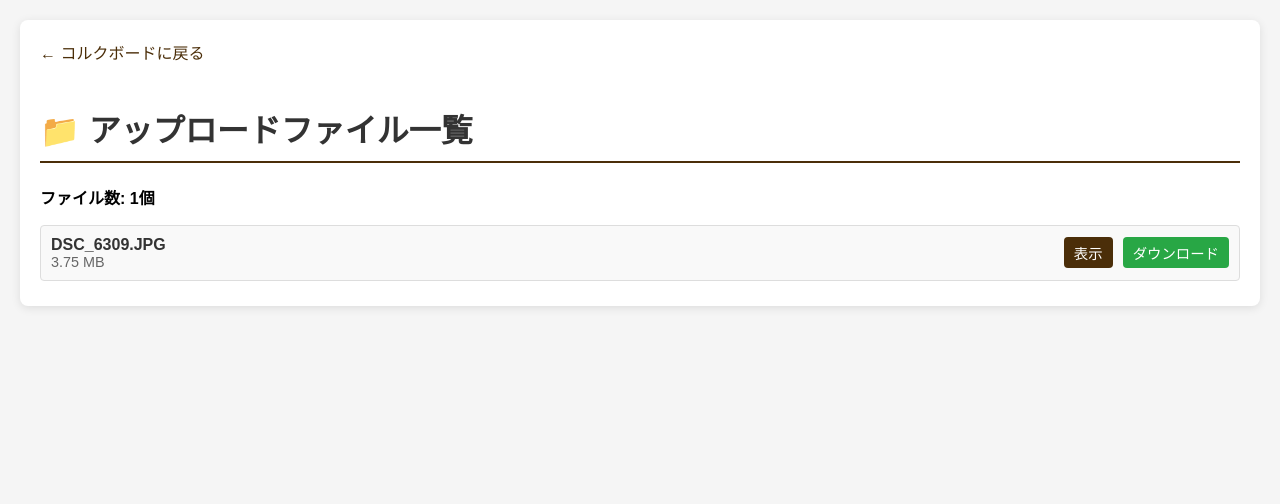
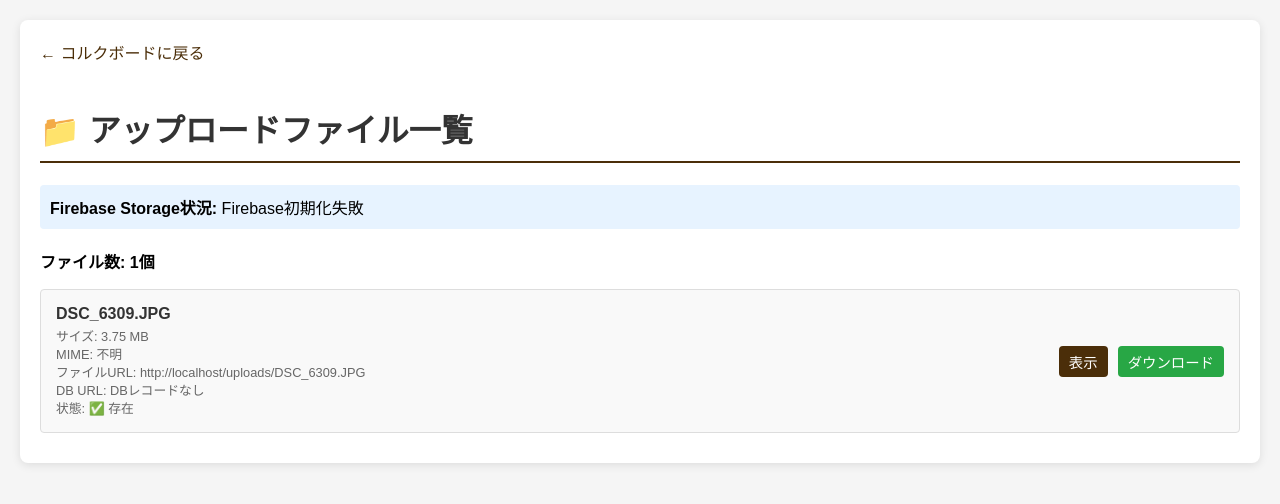
Before and after one commit to saku0601/kotonoha-bbs, a Flask app: page /admin/files in a window 1280 px wide. Shown: the top 504 px of the page. Run offline with Flask 3, Linux system fonts and the light colour scheme; a user stored in the database is signed in.

Commit message:
管理者ファイル一覧に詳細情報とFirebase状況を追加

```diff
--- a/app.py
+++ b/app.py
@@ -461,22 +461,53 @@ def admin_files():
     import os
     files = []
     upload_dir = app.config['UPLOAD_FOLDER']
+
+    # データベースのファイルレコードも取得
+    db_files = File.query.all()
+    db_file_dict = {f.filename: f for f in db_files}
+
+    # Firebase Storageの状況確認
+    firebase_status = "未初期化"
+    if firebase_initialized:
+        try:
+            bucket = storage.bucket()
+            firebase_status = f"初期化済み (Bucket: {bucket.name})"
+        except Exception as e:
+            firebase_status = f"エラー: {e}"
+    else:
+        firebase_status = "Firebase初期化失敗"
+
     if os.path.exists(upload_dir):
         for filename in os.listdir(upload_dir):
             file_path = os.path.join(upload_dir, filename)
             if os.path.isfile(file_path):
                 # ファイルサイズをMB単位で表示
                 size_mb = round(os.path.getsize(file_path) / (1024 * 1024), 2)
+                db_file = db_file_dict.get(filename)
                 files.append({
                     'name': filename,
                     'size_mb': size_mb,
-                    'url': url_for('uploaded_file', filename=filename),
+                    'url': url_for('uploaded_file', filename=filename, _external=True),
+                    'db_url': db_file.url if db_file else 'DBレコードなし',
+                    'mimetype': db_file.mimetype if db_file else '不明',
                     'exists': True
                 })
     else:
         flash('uploadsフォルダが存在しません')
 
-    return render_template('admin_files.html', files=files)
+    # DBレコードのみでファイルが存在しないものも表示
+    for db_file in db_files:
+        if not any(f['name'] == db_file.filename for f in files):
+            files.append({
+                'name': db_file.filename,
+                'size_mb': 0,
+                'url': 'ファイルなし',
+                'db_url': db_file.url or 'URLなし',
+                'mimetype': db_file.mimetype or '不明',
+                'exists': False
+            })
+
+    return render_template('admin_files.html', files=files, firebase_status=firebase_status)
 
 if __name__ == '__main__':
     with app.app_context():
--- a/templates/admin_files.html
+++ b/templates/admin_files.html
@@ -28,9 +28,9 @@
             display: flex;
             justify-content: space-between;
             align-items: center;
-            padding: 10px;
+            padding: 15px;
             border: 1px solid #ddd;
-            margin-bottom: 5px;
+            margin-bottom: 10px;
             border-radius: 4px;
             background: #f9f9f9;
         }
@@ -40,10 +40,20 @@
         .file-name {
             font-weight: bold;
             color: #333;
+            margin-bottom: 5px;
+        }
+        .file-details {
+            color: #666;
+            font-size: 0.8em;
+            line-height: 1.4;
         }
         .file-size {
             color: #666;
             font-size: 0.9em;
+        }
+        .missing-file {
+            background: #fff3cd;
+            border-color: #ffeaa7;
         }
         .file-actions {
             display: flex;
@@ -88,6 +98,9 @@
     <div class="container">
         <a href="{{ url_for('board') }}" class="back-link">← コルクボードに戻る</a>
         <h1>📁 アップロードファイル一覧</h1>
+        <div style="background: #e7f3ff; padding: 10px; border-radius: 4px; margin-bottom: 20px;">
+            <strong>Firebase Storage状況:</strong> {{ firebase_status }}
+        </div>
 
         {% with messages = get_flashed_messages() %}
             {% if messages %}
@@ -105,14 +118,24 @@
             {% if files %}
                 <p><strong>ファイル数: {{ files|length }}個</strong></p>
                 {% for file in files %}
-                    <div class="file-item">
+                    <div class="file-item {% if not file.exists %}missing-file{% endif %}">
                         <div class="file-info">
                             <div class="file-name">{{ file.name }}</div>
-                            <div class="file-size">{{ file.size_mb }} MB</div>
+                            <div class="file-details">
+                                <div>サイズ: {{ file.size_mb }} MB</div>
+                                <div>MIME: {{ file.mimetype }}</div>
+                                <div>ファイルURL: {{ file.url }}</div>
+                                <div>DB URL: {{ file.db_url }}</div>
+                                <div>状態: {% if file.exists %}✅ 存在{% else %}❌ ファイルなし{% endif %}</div>
+                            </div>
                         </div>
                         <div class="file-actions">
-                            <a href="{{ file.url }}" target="_blank" class="btn btn-view">表示</a>
-                            <a href="{{ file.url }}" download class="btn btn-download">ダウンロード</a>
+                            {% if file.exists %}
+                                <a href="{{ file.url }}" target="_blank" class="btn btn-view">表示</a>
+                                <a href="{{ file.url }}" download class="btn btn-download">ダウンロード</a>
+                            {% else %}
+                                <span class="btn" style="background: #dc3545; cursor: not-allowed;">ファイルなし</span>
+                            {% endif %}
                         </div>
                     </div>
                 {% endfor %}
```
